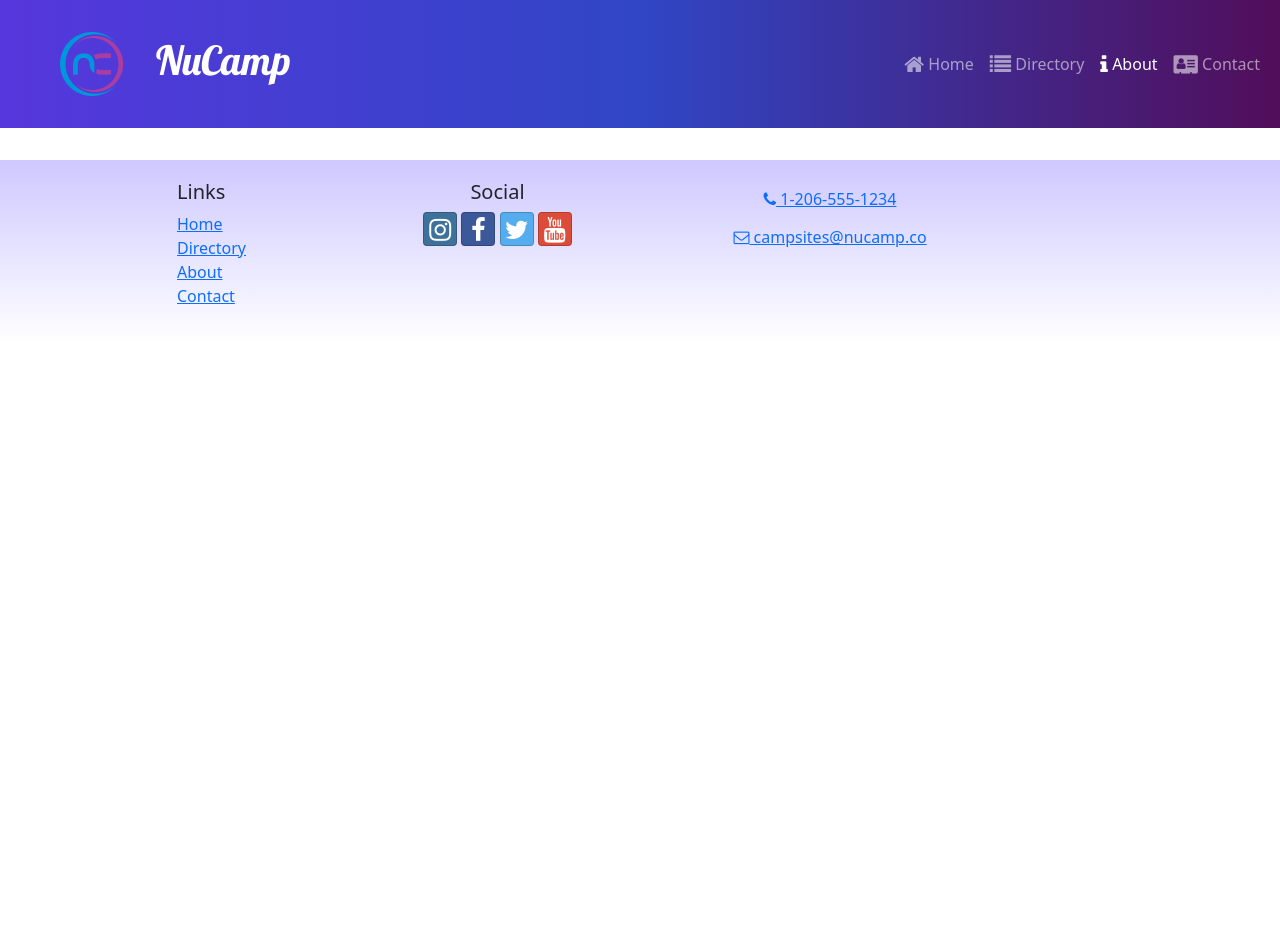
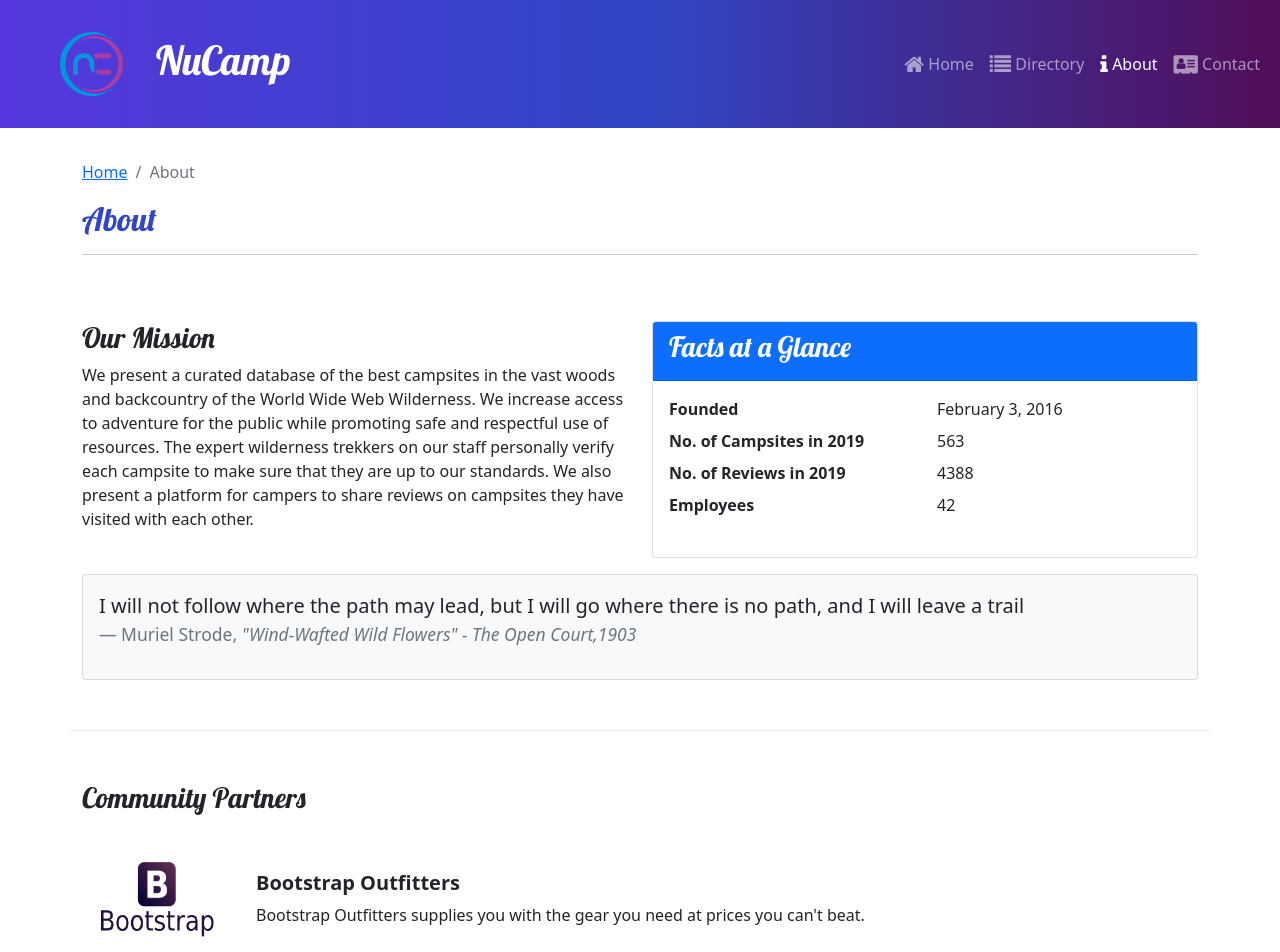
Before and after one commit to BigToughFrogMan/ReactCampsite, a React (Create React App) app: page /about in a window 1280 px wide. Shown: the top 952 px of the page. Before the commit the page ends 800 px from the top, so only its background shows below. Built offline with nearby package versions, Linux system fonts and the light colour scheme.

Commit message:
add animation to featured list

```diff
--- a/src/App.js
+++ b/src/App.js
@@ -6,6 +6,7 @@
 import Header from "./components/Header";
 import Footer from "./components/Footer";
 import CampsiteDetailPage from './pages/CampsiteDetailPage';
+import AboutPage from './pages/AboutPage';
 
 function App() {
   return (
@@ -16,6 +17,7 @@
         <Route path='contact' element={<ContactPage />} />
         <Route path='directory' element={<CampsitesDirectoryPage />} />
         <Route path='directory/:campsiteId' element={<CampsiteDetailPage />} />
+        <Route path='about' element={<AboutPage />} />
       </Routes>
       <Footer />
     </div>
--- /dev/null
+++ b/src/features/display/AnimatedDisplayCard.js
@@ -0,0 +1,32 @@
+import { useState, useEffect } from 'react';
+import { Card, CardImg, CardText, CardBody, CardTitle } from 'reactstrap';
+import { useSpring, animated } from 'react-spring';
+
+const AnimatedDisplayCard = ({item}) => {
+    const {image, name, description} = item;
+    const [toggle, setToggle] = useState(false);
+
+    const animatedStyle = useSpring({
+        opacity: toggle ? 1 : 0,
+        transform: toggle ? 'scale(1,1)' : 'scale(1,0)',
+        config: { duration: 500 }
+    });
+
+    useEffect(() => {
+        setToggle(true);
+    }, []);
+
+    return (
+        <animated.div style={animatedStyle}>
+            <Card>
+                <CardImg src={image} alt={name} />
+                <CardBody>
+                    <CardTitle>{name}</CardTitle>
+                    <CardText>{description}</CardText>
+                </CardBody>
+            </Card>
+        </animated.div>
+    );
+};
+
+export default AnimatedDisplayCard;
--- a/src/features/display/DisplayList.js
+++ b/src/features/display/DisplayList.js
@@ -1,18 +1,22 @@
 import {Col, Row} from 'reactstrap';
-import DisplayCard from './DisplayCard';
+// import DisplayCard from './DisplayCard';
+import AnimatedDisplayCard from './AnimatedDisplayCard';
 import {selectFeaturedCampsite} from '../campsites/campsitesSlice';
 import {selectFeaturedPromotion} from '../promotions/promotionsSlice';
+import {selectFeaturedPartner} from '../partners/partnersSlice';
 
 const DisplayList = () => {
-    const items = [selectFeaturedCampsite(), selectFeaturedPromotion()];
+    const items = [selectFeaturedCampsite(), selectFeaturedPromotion(), selectFeaturedPartner()];
 
     return (
         <Row>
             {items.map((item, idx) => {
                 return (
-                    <Col md className='m-1' key={idx}>
-                        <DisplayCard item={item} />
-                    </Col>
+                    item && (
+                        <Col md className='m-1' key={idx}>
+                            <AnimatedDisplayCard item={item} />
+                        </Col>
+                    )
                 );
             })}
         </Row>
--- /dev/null
+++ b/src/features/partners/Partner.js
@@ -0,0 +1,19 @@
+const Partner = ({partner}) => {
+
+    if (partner) {
+       const {image, name, description} = partner;
+       return (
+            <>
+                <img src={image} alt={name} and style={{ width: '150px' }} />
+                <div className='m-4'>
+                    <h5 className='fw-bold'>{name}</h5>
+                    {description}
+                </div>
+            </>
+       );
+    };
+
+    return null;
+};
+
+export default Partner;
--- /dev/null
+++ b/src/features/partners/PartnersList.js
@@ -0,0 +1,23 @@
+import { Col } from 'reactstrap';
+import Partner from "./Partner";
+import { selectAllPartners } from './partnersSlice';
+
+const PartnersList = () => {
+    const partners = selectAllPartners();
+
+    return (
+        <row>
+            <Col className='mt-4'>
+                {partners.map((partner) => {
+                    return (
+                        <div className='d-flex mb-5' key={partner.id}>
+                            <Partner partner={partner} />
+                        </div>
+                    );
+                })}
+            </Col>
+        </row>
+    )
+}
+
+export default PartnersList;
--- /dev/null
+++ b/src/features/partners/partnersSlice.js
@@ -0,0 +1,9 @@
+import { PARTNERS } from '../../app/shared/PARTNERS';
+
+export const selectAllPartners = () => {
+    return PARTNERS;
+};
+
+export const selectFeaturedPartner = () => {
+    return PARTNERS.find((partner) => partner.featured);
+};
--- /dev/null
+++ b/src/pages/AboutPage.js
@@ -0,0 +1,70 @@
+import { Col, Row, Container, Card, CardBody, CardHeader } from 'reactstrap';
+import SubHeader from '../components/SubHeader';
+import PartnersList from '../features/partners/PartnersList';
+
+const AboutPage = () => {
+    return (
+        <Container>
+            <SubHeader current='About' />
+            <Row className='row-content'>
+                <Col sm='6'>
+                    <h3>Our Mission</h3>
+                    <p>
+                        We present a curated database of the best campsites in the
+                        vast woods and backcountry of the World Wide Web Wilderness.
+                        We increase access to adventure for the public while
+                        promoting safe and respectful use of resources. The expert
+                        wilderness trekkers on our staff personally verify each
+                        campsite to make sure that they are up to our standards. We
+                        also present a platform for campers to share reviews on
+                        campsites they have visited with each other.
+                    </p>
+                </Col>
+                <Col sm='6'>
+                    <Card>
+                        <CardHeader className='bg-primary text-white'>
+                            <h3>Facts at a Glance</h3>
+                        </CardHeader>
+                        <CardBody>
+                            <dl className='row'>
+                                <dt className='col-6'>Founded</dt>
+                                <dd className='col-6'>February 3, 2016</dd>
+                                <dt className='col-6'>No. of Campsites in 2019</dt>
+                                <dd className='col-6'>563</dd>
+                                <dt className='col-6'>No. of Reviews in 2019</dt>
+                                <dd className='col-6'>4388</dd>
+                                <dt className='col-6'>Employees</dt>
+                                <dd className='col-6'>42</dd>
+                            </dl>
+                        </CardBody>
+                    </Card>
+                </Col>
+                <Col>
+                    <Card className='bg-light mt-3'>
+                        <CardBody>
+                            <blockquote className='blockquote'>
+                                <p>
+                                I will not follow where the path may lead, but I will go where there is no path, and I will leave a trail
+                                </p>
+                                <footer className='blockquote-footer'>
+                                    Muriel Strode,{' '}
+                                    <cite title='Source Title'>
+                                        "Wind-Wafted Wild Flowers" - The Open Court,1903
+                                    </cite>
+                                </footer>
+                            </blockquote>
+                        </CardBody>
+                    </Card>
+                </Col>
+            </Row>
+            <Row className='row-content'>
+                <Col xs='12'>
+                    <h3>Community Partners</h3>
+                </Col>
+                <PartnersList />
+            </Row>
+        </Container>
+    );
+};
+
+export default AboutPage;
```
Also changed, not shown: src/features/display/UnusedDisplayCard.js (renamed from src/features/display/DisplayCard.js).
